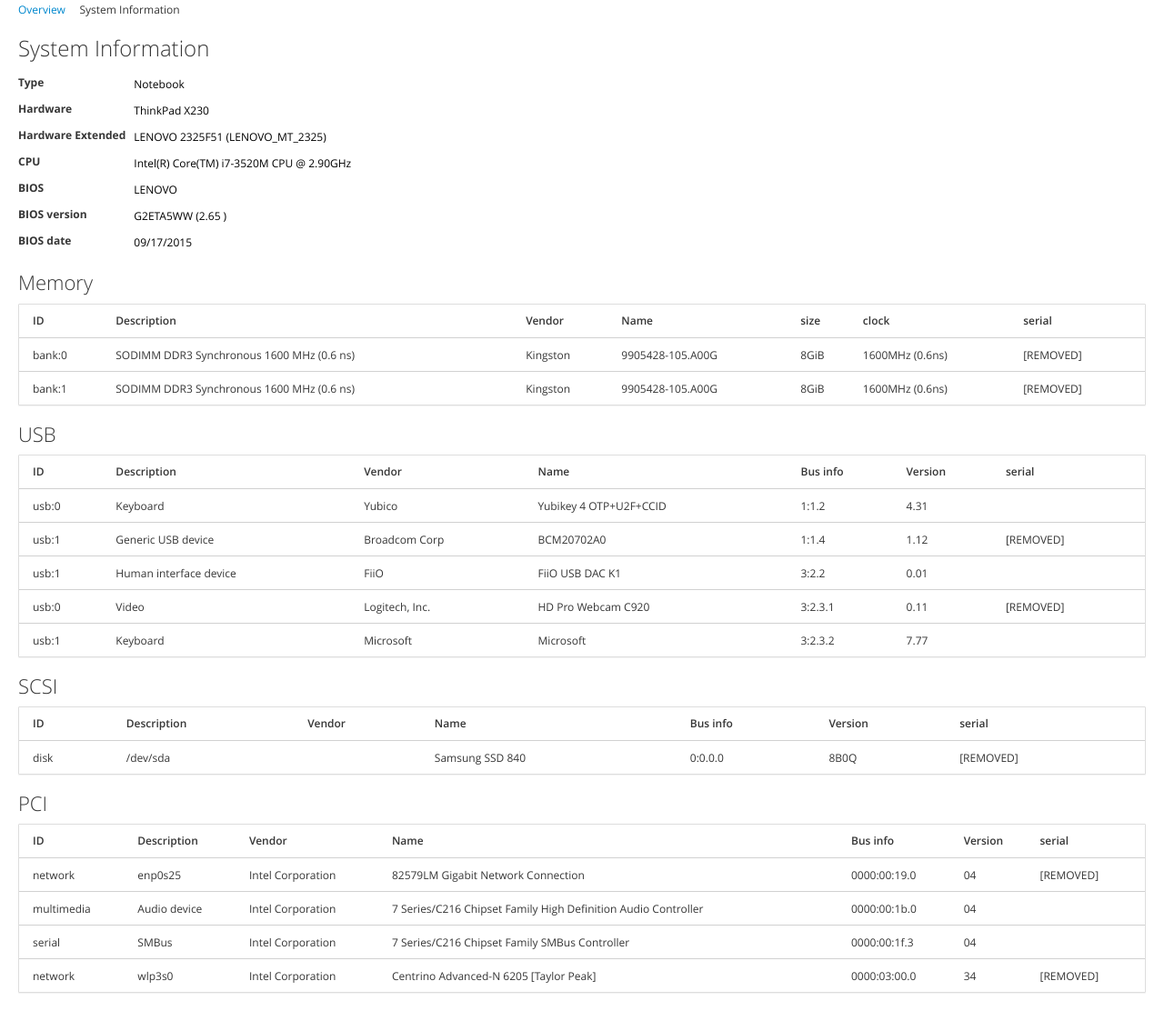
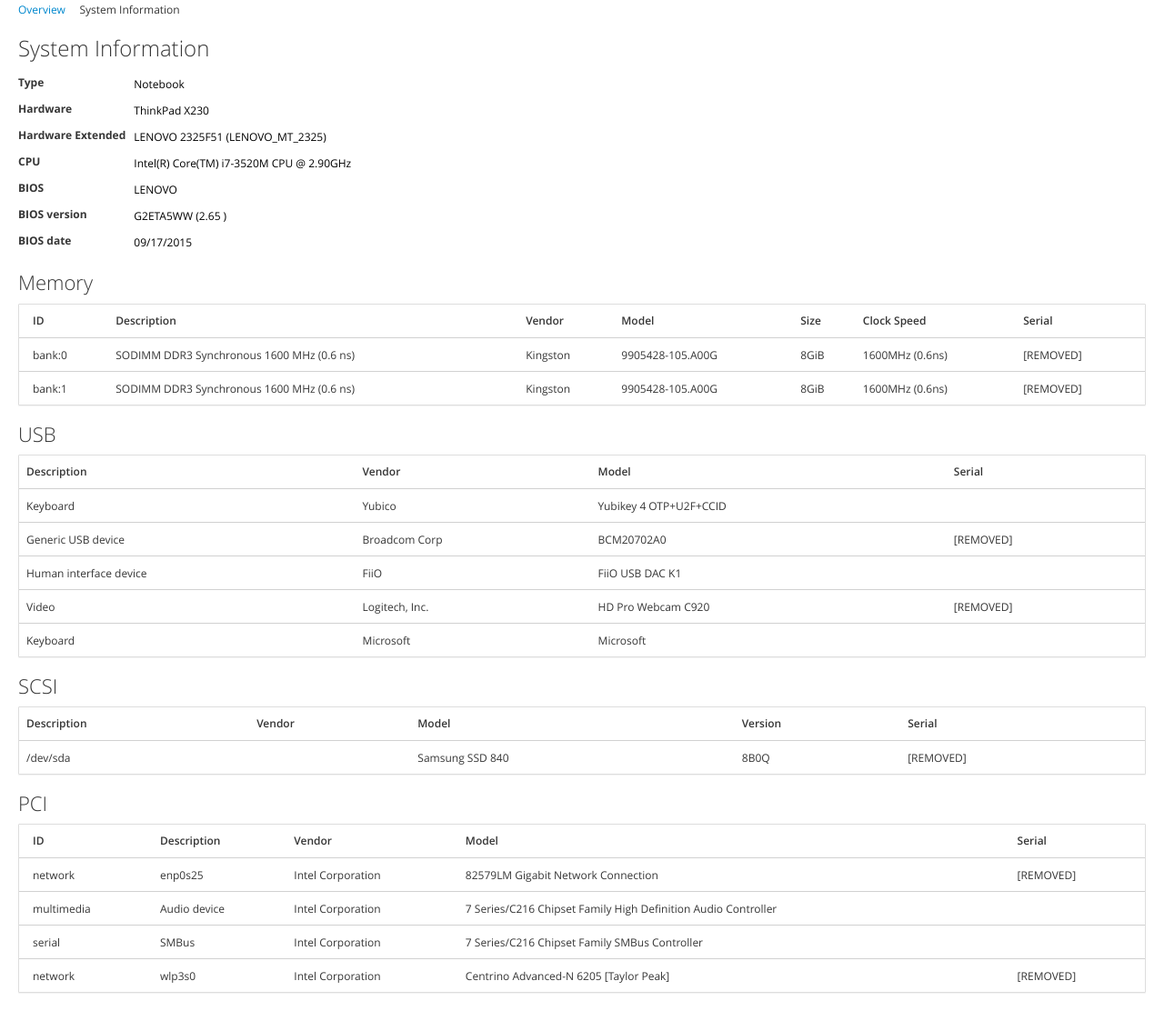
Before and after one commit to garrett/cockpit-mockweb, a Jekyll site: the page built from hardware/x230.md, in a window 1280 px wide. Shown: the whole page at 91% size. Built offline with Jekyll 4.4.1, drawn with Linux system fonts in a browser that asks for light colours; some web fonts are replaced.

Commit message:
changed table column displays in hardware lists

```diff
--- a/_includes/hardware-table.html
+++ b/_includes/hardware-table.html
@@ -29,11 +29,11 @@
           {% endif %}
 
           {% if name_size > 0 %}
-            <th class="name">Name</th>
+            <th class="name">Model</th>
           {% endif %}
 
           {% if bus_size > 0 %}
-            <th class="bus">Bus info</th>
+            <th class="bus">Bus Location</th>
           {% endif %}
 
           {% if config contains '"speed"' and nofilter %}
@@ -45,19 +45,19 @@
           {% endif %}
 
           {% if size_size > 0 %}
-            <th class="size">size</th>
+            <th class="size">Size</th>
           {% endif %}
 
           {% if width_size > 0 %}
-            <th class="width">width</th>
+            <th class="width">Width</th>
           {% endif %}
 
           {% if clock_size > 0 %}
-            <th class="clock">clock</th>
+            <th class="clock">Clock Speed</th>
           {% endif %}
 
           {% if serial_size > 0 %}
-            <th class="serial">serial</th>
+            <th class="serial">Serial</th>
           {% endif %}
         </tr>
       </thead>
--- a/static/hardware.sass
+++ b/static/hardware.sass
@@ -1,17 +1,34 @@
 ---
 ---
 
-.panel:not(.hw-list-bank)
+.panel
+  &:not(.hw-list-bank)
+    th, td
+      &.width,
+      &.clock,
+      &.size
+        display: none
+
   th, td
-    &.width,
-    &.clock,
-    &.size
+    &.width
       display: none
 
-th, td
-  &.width
-    display: none
+  tr.empty
+    td
+      color: #999
 
-tr.empty
-  td
-    color: #999
+  &.hw-list-pci,
+  &.hw-list-usb
+    .version
+      display: none
+
+  &.hw-list-usb,
+  &.hw-list-scsi
+    .id
+      display: none
+
+  &.hw-list-usb,
+  &.hw-list-scsi,
+  &.hw-list-pci
+    .bus
+      display: none
```
